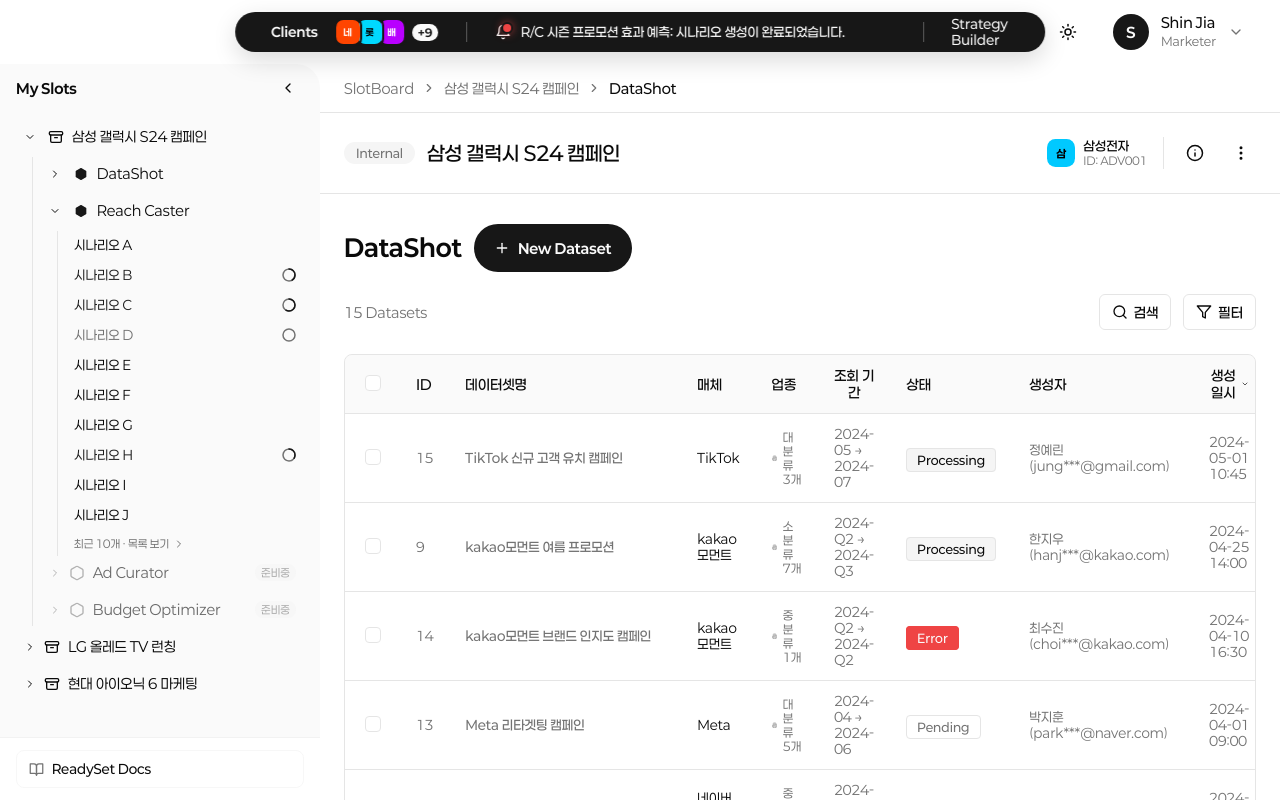
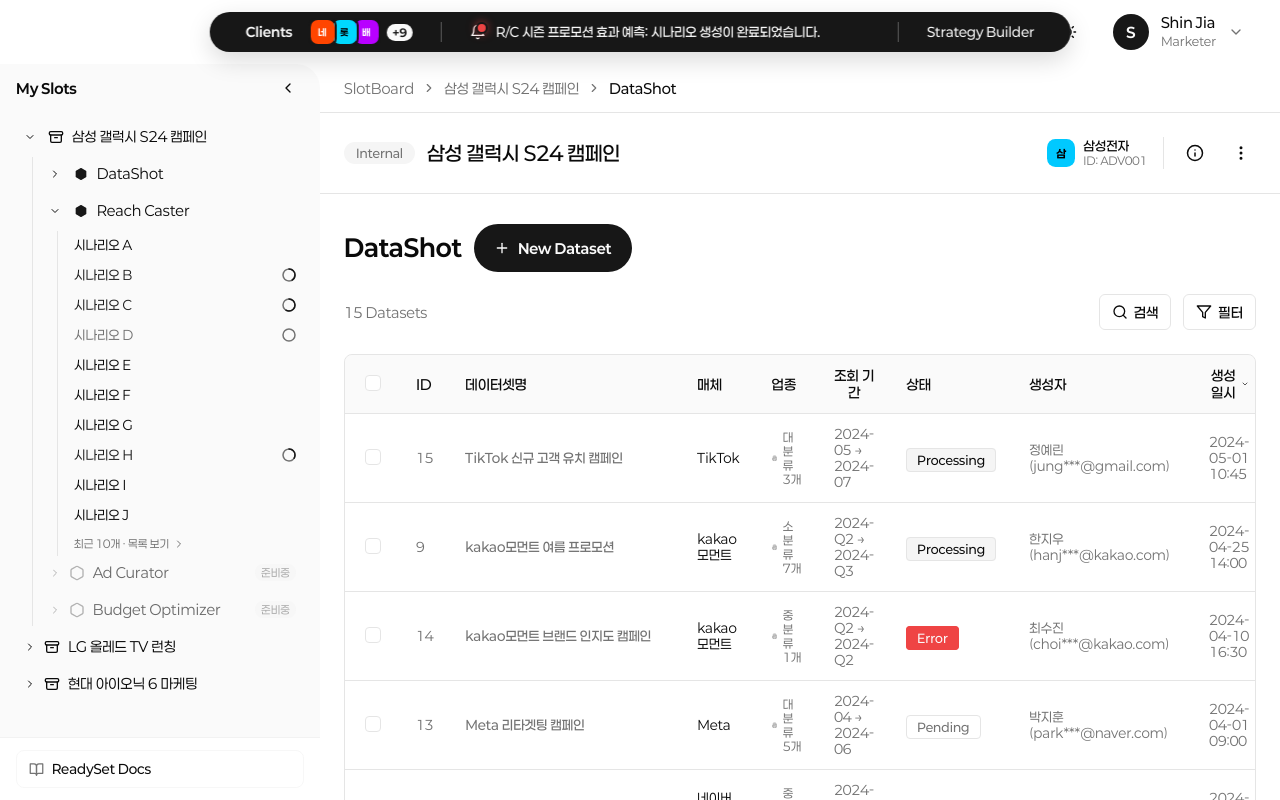
Before and after one commit to taetaej/ReadySet, a React (Vite) app: page /datashot in a window 1280 px wide. Shown: the top 800 px of the page. Built offline with nearby package versions, Linux system fonts and the light colour scheme.

Commit message:
fix: GNB 등급명 개행 방지 (whiteSpace: nowrap)

```diff
--- a/src/components/layout/GradeCard.tsx
+++ b/src/components/layout/GradeCard.tsx
@@ -65,7 +65,7 @@ export function GradeCard() {
       }}
       onClick={() => setShowGradeTooltip(!showGradeTooltip)}
     >
-      <span style={{ fontSize: '13px', fontWeight: '500', color: 'hsl(var(--primary-foreground))' }}>
+      <span style={{ fontSize: '13px', fontWeight: '500', color: 'hsl(var(--primary-foreground))', whiteSpace: 'nowrap' }}>
         {currentGrade.name}
       </span>
 
```
